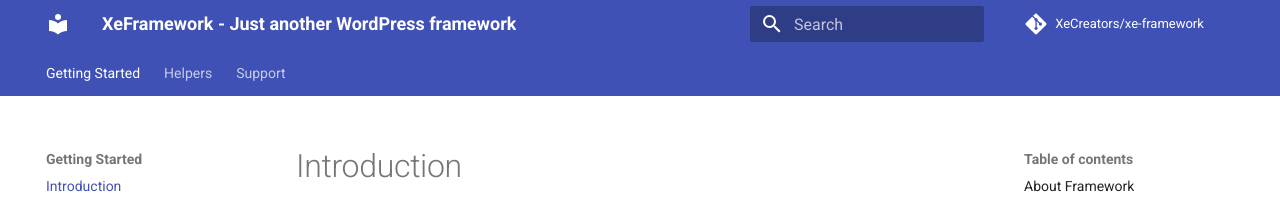
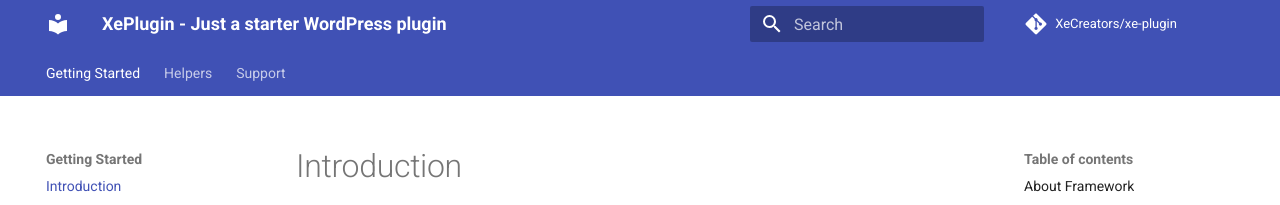
Before and after one commit to zohaib87/xe-plugin, an MkDocs documentation site: the page built from docs/index.md, in a window 1280 px wide. Shown: the top 205 px of the page. Built offline with MkDocs 1.6.1 and Material for MkDocs 9.7.7, drawn with Linux system fonts in a browser that asks for light colours; comment, search, counter and statistics services are not loaded.

Commit message:
Updated documentation

```diff
--- a/mkdocs.yml
+++ b/mkdocs.yml
@@ -1,7 +1,7 @@
-site_name: XeFramework - Just another WordPress framework
+site_name: XePlugin - Just a starter WordPress plugin
 
-repo_name: XeCreators/xe-framework
-repo_url: https://github.com/XeCreators/xe-framework
+repo_name: XeCreators/xe-plugin
+repo_url: https://github.com/XeCreators/xe-plugin
 edit_uri: ''
 
 nav:
```
